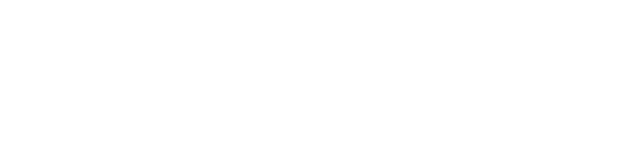
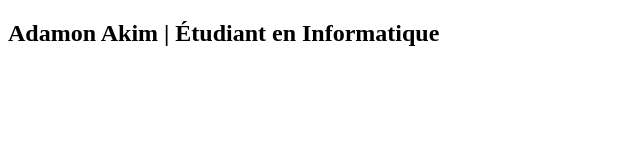
Before and after one commit to akimossvilla/mon-cv, a plain HTML site: page index.html in a window 1280 px wide. Shown: the whole page, without its empty margins (0-640 px from the left). Drawn offline with Linux system fonts and the light colour scheme.

Commit message:
mise en place de la section titre

```diff
--- a/index.html
+++ b/index.html
@@ -7,6 +7,8 @@
     <link rel="stylesheet" href="style.css">
 </head>
 <body>
-
+    <section id="titre">
+        <h1>Adamon Akim | Étudiant en Informatique</h1>
+    </section>
 </body>
 </html>
```
